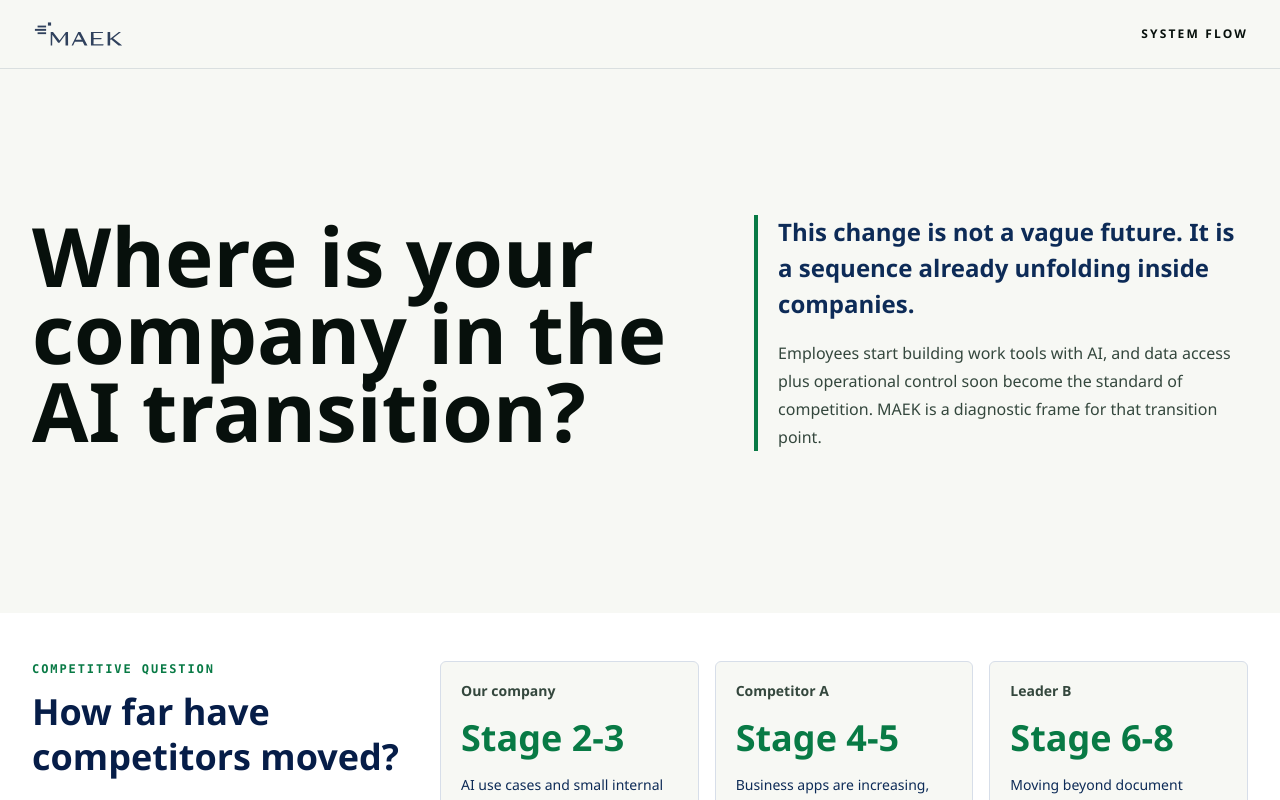
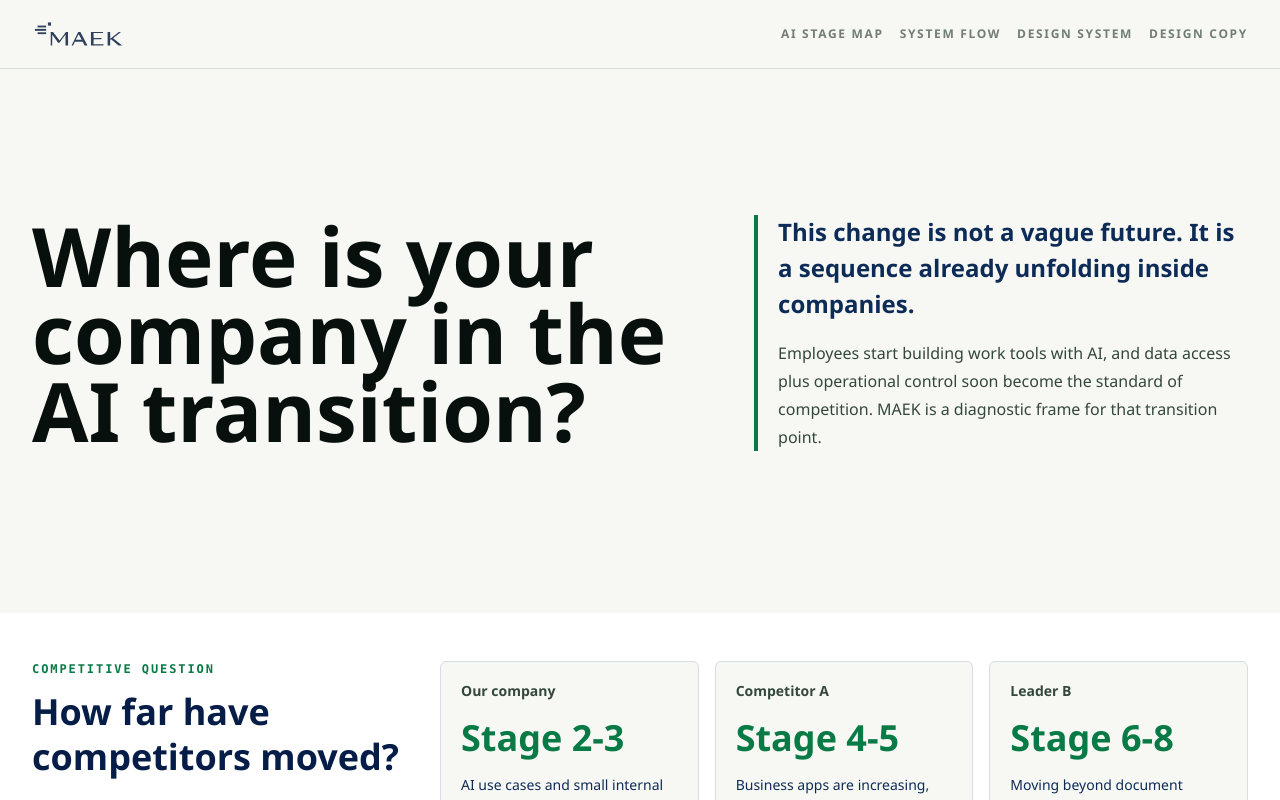
Before and after one commit to brdg-kr/maek-quest-marketing, a Next.js app: page / in a window 1280 px wide. Shown: the top 800 px of the page. Built offline with nearby package versions, Linux system fonts and the light colour scheme.

Commit message:
feat: add TopNavigation component with localization support and customizable styles

```diff
--- a/src/app/HomeExperience.tsx
+++ b/src/app/HomeExperience.tsx
@@ -6,6 +6,7 @@ import type { CSSProperties, PointerEvent, ReactNode } from "react";
 import { LanguageToggle } from "./components/LanguageToggle";
 import { useLocale } from "./components/LocaleProvider";
 import { MaekLogo } from "./components/MaekLogo";
+import { TopNavigation } from "./components/TopNavigation";
 
 type Hotspot = {
   id: string;
@@ -491,13 +492,9 @@ export function HomeExperience() {
     <main className="min-h-screen overflow-hidden bg-white text-[#07100c]">
       <section aria-labelledby="page-five-title" className="relative isolate px-4 py-5 sm:px-6 lg:px-8">
         <div className="mx-auto flex w-full max-w-[1440px] flex-col gap-4">
-          <header className="flex items-center justify-between gap-4 text-xs font-semibold uppercase tracking-[0.18em] text-[#10251a]/58">
+          <header className="flex flex-wrap items-center justify-between gap-x-4 gap-y-3">
             <MaekLogo />
-            <nav className="flex items-center gap-4 text-right" aria-label="Primary navigation">
-              <a href="/" className="transition hover:text-[#087a45]">
-                {copy.navStageMap}
-              </a>
-            </nav>
+            <TopNavigation current="system-flow" />
           </header>
 
           <div className="md:hidden">
--- a/src/app/StoryHomeExperience.tsx
+++ b/src/app/StoryHomeExperience.tsx
@@ -1,5 +1,6 @@
 import Image from "next/image";
 import { MaekLogo } from "./components/MaekLogo";
+import { TopNavigation } from "./components/TopNavigation";
 
 const deploymentSteps = [
   {
@@ -102,19 +103,9 @@ export function StoryHomeExperience() {
   return (
     <main className="min-h-screen bg-white text-[#171717]">
       <header className="sticky top-0 z-20 border-b border-[#e7e2d9] bg-white/92 px-4 py-4 backdrop-blur-md sm:px-6 lg:px-8">
-        <div className="mx-auto flex max-w-[1440px] items-center justify-between gap-5">
+        <div className="mx-auto flex max-w-[1440px] flex-wrap items-center justify-between gap-x-5 gap-y-3">
           <MaekLogo />
-          <nav className="hidden items-center gap-7 text-sm font-medium text-[#4f555b] md:flex">
-            <a href="/stories" className="transition hover:text-[#171717]">
-              Stories
-            </a>
-            <a href="/design-system" className="transition hover:text-[#171717]">
-              Design system
-            </a>
-            <a href="/system-flow" className="transition hover:text-[#171717]">
-              System flow
-            </a>
-          </nav>
+          <TopNavigation current="stories" includeStories variant="neutral" />
           <a
             href="/system-flow"
             className="inline-flex min-h-10 items-center rounded-full bg-[#171717] px-4 text-sm font-semibold text-white transition hover:bg-[#27313a]"
--- a/src/app/ai-stage-map/AiStageMapExperience.tsx
+++ b/src/app/ai-stage-map/AiStageMapExperience.tsx
@@ -4,6 +4,7 @@ import Image from "next/image";
 import { LanguageToggle } from "../components/LanguageToggle";
 import { useLocale } from "../components/LocaleProvider";
 import { MaekLogo } from "../components/MaekLogo";
+import { TopNavigation } from "../components/TopNavigation";
 
 const stageMapCopy = {
   en: {
@@ -215,14 +216,9 @@ export function AiStageMapExperience() {
   return (
     <main className="min-h-screen bg-[#f7f8f4] text-[#07100c]">
       <section className="border-b border-[#0a2a57]/12 px-4 py-5 sm:px-6 lg:px-8">
-        <div className="mx-auto flex max-w-[1440px] items-center justify-between gap-5">
+        <div className="mx-auto flex max-w-[1440px] flex-wrap items-center justify-between gap-x-5 gap-y-3">
           <MaekLogo />
-          <a
-            href="/system-flow"
-            className="text-xs font-semibold uppercase tracking-[0.18em] text-[#10251a]/58 transition hover:text-[#087a45]"
-          >
-            {copy.navSystemFlow}
-          </a>
+          <TopNavigation current="stage-map" />
         </div>
       </section>
 
--- /dev/null
+++ b/src/app/components/TopNavigation.tsx
@@ -0,0 +1,67 @@
+"use client";
+
+import { useLocale } from "./LocaleProvider";
+
+type NavigationKey = "stories" | "stage-map" | "system-flow" | "design-system" | "design-system-copy";
+
+type TopNavigationProps = {
+  current?: NavigationKey;
+  includeStories?: boolean;
+  variant?: "green" | "neutral";
+  className?: string;
+};
+
+const navigationCopy = {
+  en: {
+    stories: "Stories",
+    stageMap: "AI Stage Map",
+    systemFlow: "System Flow",
+    designSystem: "Design System",
+    designCopy: "Design Copy",
+  },
+  ko: {
+    stories: "스토리",
+    stageMap: "AI 단계 지도",
+    systemFlow: "시스템 흐름",
+    designSystem: "디자인 시스템",
+    designCopy: "디자인 카피",
+  },
+} as const;
+
+export function TopNavigation({
+  current,
+  includeStories = false,
+  variant = "green",
+  className = "",
+}: TopNavigationProps) {
+  const { locale } = useLocale();
+  const copy = navigationCopy[locale];
+  const baseColor = variant === "neutral" ? "text-[#4f555b]" : "text-[#10251a]/58";
+  const activeColor = variant === "neutral" ? "text-[#171717]" : "text-[#087a45]";
+  const hoverColor = variant === "neutral" ? "hover:text-[#171717]" : "hover:text-[#087a45]";
+  const items = [
+    ...(includeStories ? [{ key: "stories" as const, href: "/stories", label: copy.stories }] : []),
+    { key: "stage-map" as const, href: "/", label: copy.stageMap },
+    { key: "system-flow" as const, href: "/system-flow", label: copy.systemFlow },
+    { key: "design-system" as const, href: "/design-system", label: copy.designSystem },
+    { key: "design-system-copy" as const, href: "/design-system-copy", label: copy.designCopy },
+  ];
+
+  return (
+    <nav
+      className={`flex flex-wrap items-center justify-end gap-x-4 gap-y-2 text-right text-xs font-semibold uppercase tracking-[0.14em] ${baseColor} ${className}`}
+      aria-label="Primary navigation"
+    >
+      {items.map((item) => (
+        <a
+          key={item.key}
+          href={item.href}
+          aria-current={current === item.key ? "page" : undefined}
+          className={`transition ${hoverColor} ${current === item.key ? activeColor : ""}`}
+        >
+          {item.label}
+        </a>
+      ))}
+    </nav>
+  );
+}
--- a/src/app/design-system-copy/page.tsx
+++ b/src/app/design-system-copy/page.tsx
@@ -1,6 +1,7 @@
 import type { Metadata } from "next";
 import Image from "next/image";
 import { MaekLogo } from "../components/MaekLogo";
+import { TopNavigation } from "../components/TopNavigation";
 
 export const metadata: Metadata = {
   title: "Editorial Intelligence Design System Copy",
@@ -114,26 +115,9 @@ export default function DesignSystemPage() {
   return (
     <main className="min-h-screen bg-white text-[#171717]">
       <header className="sticky top-0 z-20 border-b border-[#e7e2d9]/80 bg-white/92 px-4 py-4 backdrop-blur-md sm:px-6 lg:px-8">
-        <div className="mx-auto flex max-w-[1440px] items-center justify-between gap-5">
+        <div className="mx-auto flex max-w-[1440px] flex-wrap items-center justify-between gap-x-5 gap-y-3">
           <MaekLogo />
-          <nav className="hidden">
-            <a href="#references" className="transition hover:text-[#171717]">
-              References
-            </a>
-            <a href="#tokens" className="transition hover:text-[#171717]">
-              Tokens
-            </a>
-            <a href="#components" className="transition hover:text-[#171717]">
-              Components
-            </a>
-          </nav>
-          <a
-            href="/system-flow"
-            className="hidden"
-            style={{ color: "#ffffff" }}
-          >
-            System flow
-          </a>
+          <TopNavigation current="design-system-copy" variant="neutral" />
         </div>
       </header>
 
--- a/src/app/design-system/page.tsx
+++ b/src/app/design-system/page.tsx
@@ -1,6 +1,7 @@
 import type { Metadata } from "next";
 import Image from "next/image";
 import { MaekLogo } from "../components/MaekLogo";
+import { TopNavigation } from "../components/TopNavigation";
 
 export const metadata: Metadata = {
   title: "Editorial Intelligence Design System",
@@ -127,26 +128,9 @@ export default function DesignSystemPage() {
   return (
     <main className="min-h-screen bg-white text-[#171717]">
       <header className="sticky top-0 z-20 border-b border-[#e7e2d9]/80 bg-white/92 px-4 py-4 backdrop-blur-md sm:px-6 lg:px-8">
-        <div className="mx-auto flex max-w-[1440px] items-center justify-between gap-5">
+        <div className="mx-auto flex max-w-[1440px] flex-wrap items-center justify-between gap-x-5 gap-y-3">
           <MaekLogo />
-          <nav className="hidden">
-            <a href="#references" className="transition hover:text-[#171717]">
-              Context
-            </a>
-            <a href="#tokens" className="transition hover:text-[#171717]">
-              Examples
-            </a>
-            <a href="#components" className="transition hover:text-[#171717]">
-              Toolkit
-            </a>
-          </nav>
-          <a
-            href="/system-flow"
-            className="hidden"
-            style={{ color: "#ffffff" }}
-          >
-            System flow
-          </a>
+          <TopNavigation current="design-system" variant="neutral" />
         </div>
       </header>
 
```
Also changed, not shown: 1 other file (tests, documents, lock files or other folders).
